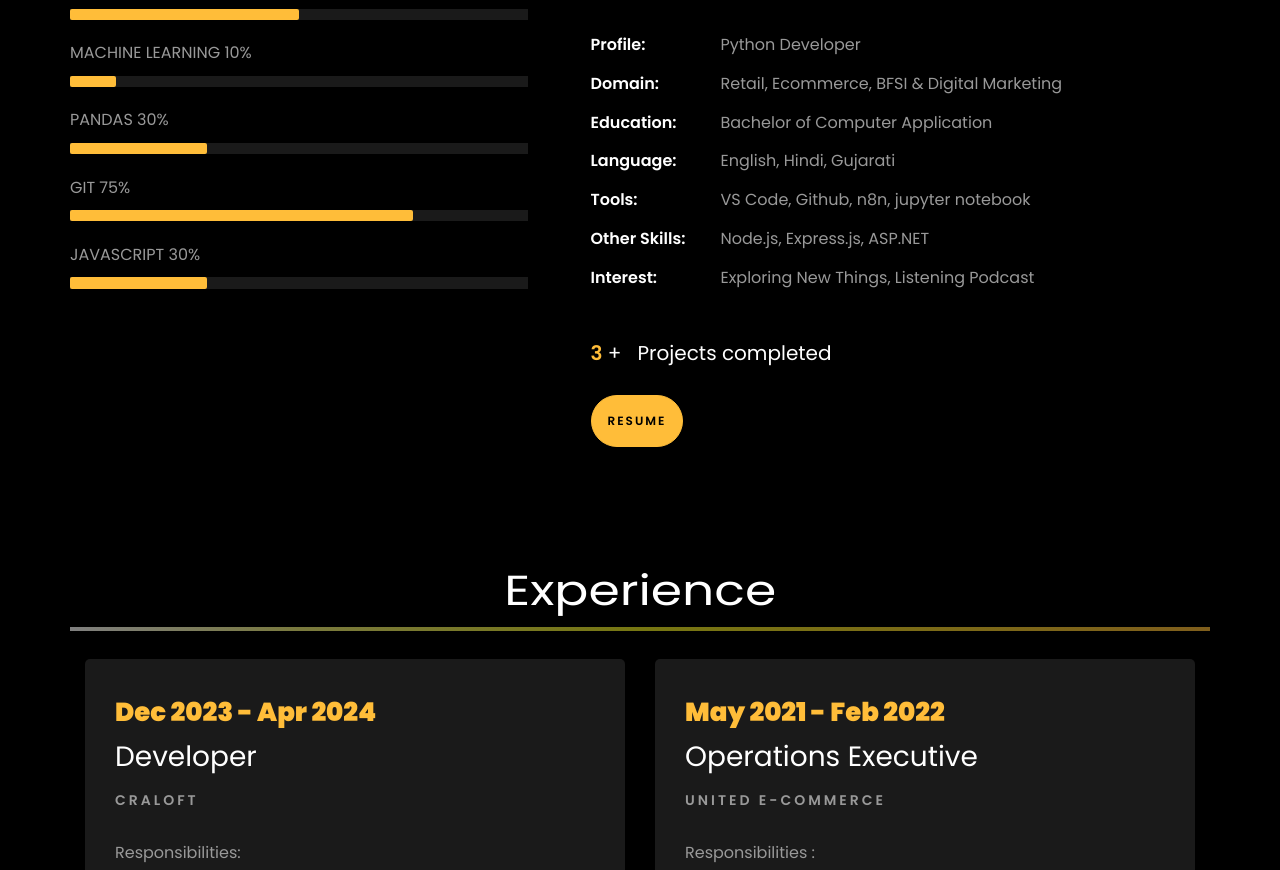
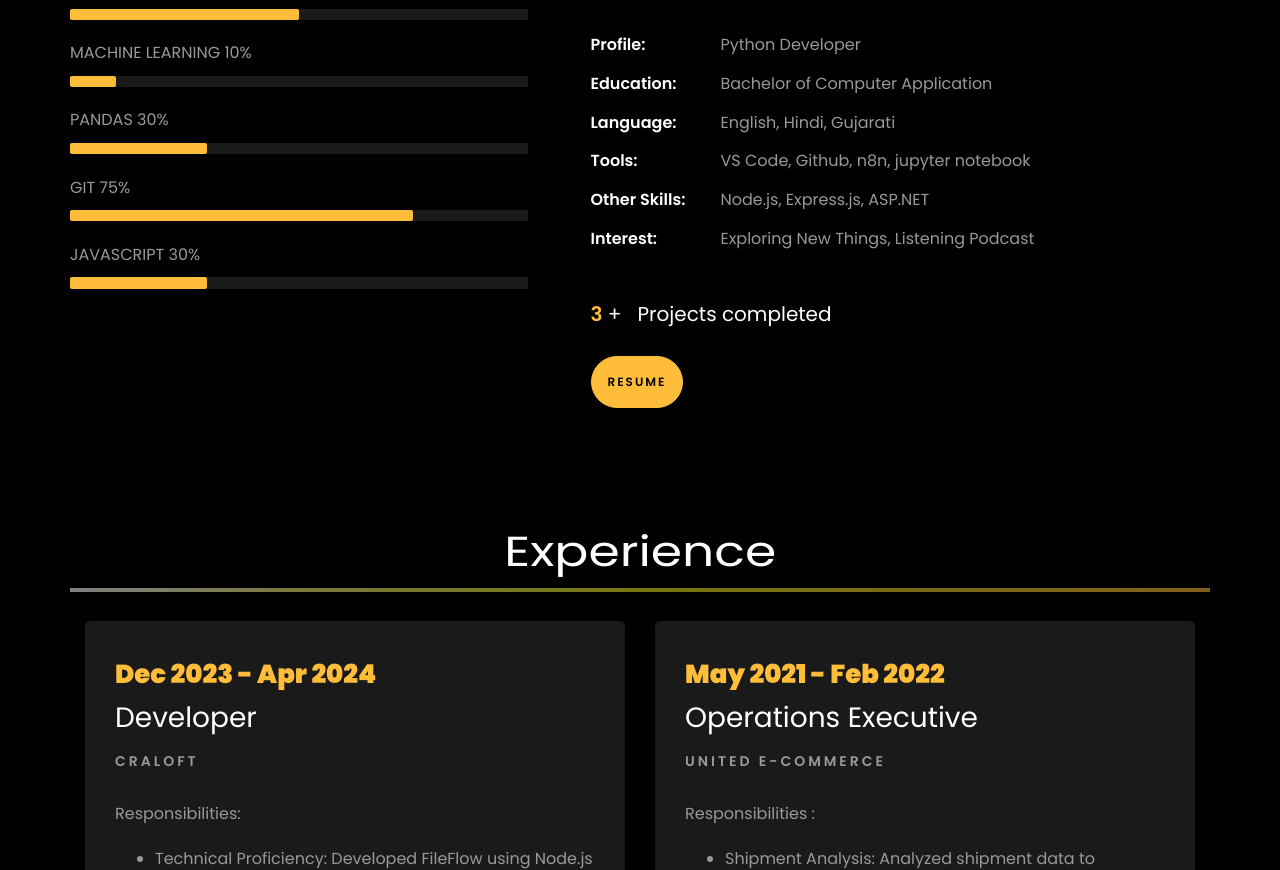
Before and after one commit to Akbarhusain12/akbarhusain.github.io, a plain HTML site: page index.html in a window 1280 px wide. Shown: the part 1050-1920 px from the top of the page. Drawn offline with Linux system fonts and the light colour scheme; files whose address does not match are found by name.

Commit message:
Update index.html

```diff
--- a/index.html
+++ b/index.html
@@ -273,7 +273,6 @@
 								<p>Hi, I'm Akbarhusain. I have a Bachelor’s degree in Computer Applications. My journey in technology started with learning various programming languages. Now, I’m diving into the exciting world of machine learning. I'm working hard to improve my skills in Python and using different libraries to create smart solutions that can make a real difference.</p>
 								<ul class="about-info mt-4 px-md-0 px-2">
 									<li class="d-flex"><span>Profile:</span> <span>Python Developer</span></li>
-									<li class="d-flex"><span>Domain:</span> <span>Retail, Ecommerce, BFSI &amp; Digital Marketing</span></li>
 									<li class="d-flex"><span>Education:</span> <span>Bachelor of Computer Application</span></li>
 									<li class="d-flex"><span>Language:</span> <span>English, Hindi, Gujarati</span></li>
 									<li class="d-flex"><span>Tools:</span> <span>VS Code, Github, n8n, jupyter notebook</span></li>
```
